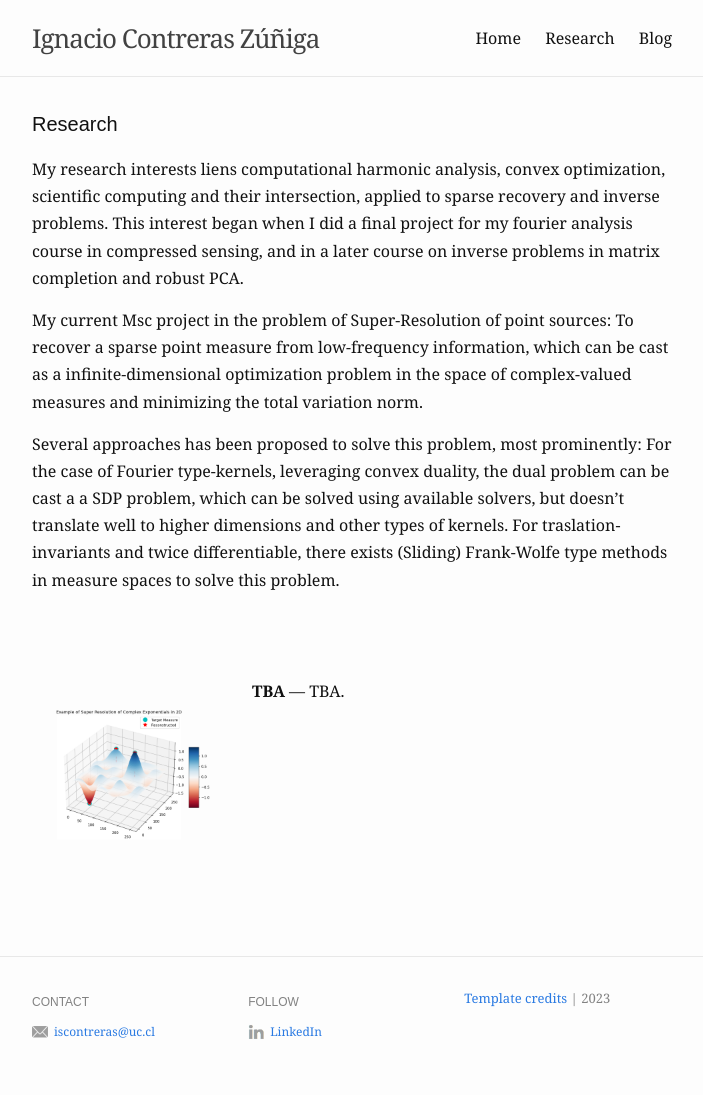
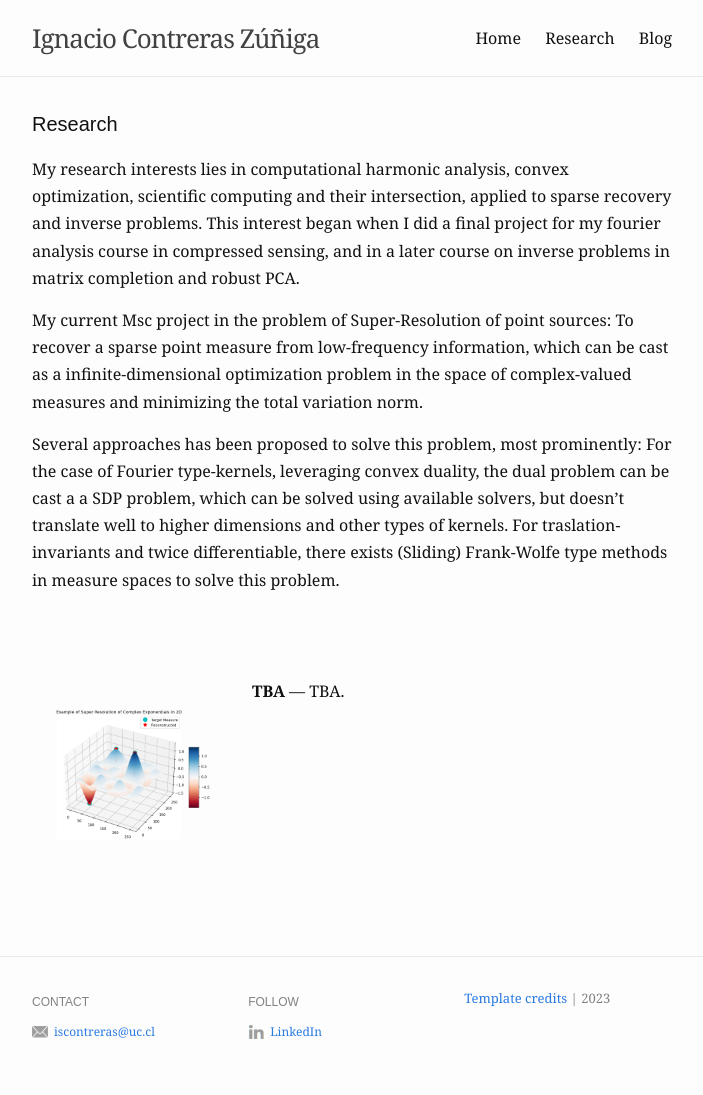
Before and after one commit to ignacontreras/ignacontreras.github.io, a Jekyll site: the page built from research.md, in a window 1280 px wide. Shown: the whole page, without its empty margins (288-991 px from the left). Built offline with Jekyll 4.4.1, drawn with Linux system fonts in a browser that asks for light colours.

Commit message:
Update research.md

```diff
--- a/research.md
+++ b/research.md
@@ -10,7 +10,7 @@ items:
     description: TBA.
 ---
 
-My research interests liens computational harmonic analysis, convex optimization, scientific computing and their intersection, applied to sparse recovery and inverse problems. This interest began when I did a final project for my fourier analysis course in compressed sensing, and in a later course on inverse problems in matrix completion and robust PCA.
+My research interests lies in computational harmonic analysis, convex optimization, scientific computing and their intersection, applied to sparse recovery and inverse problems. This interest began when I did a final project for my fourier analysis course in compressed sensing, and in a later course on inverse problems in matrix completion and robust PCA.
 
 My current Msc project in the problem of Super-Resolution of point sources: To recover a sparse point measure from low-frequency information, which can be cast as a infinite-dimensional optimization problem in the space of complex-valued measures and minimizing the total variation norm.
 
```
